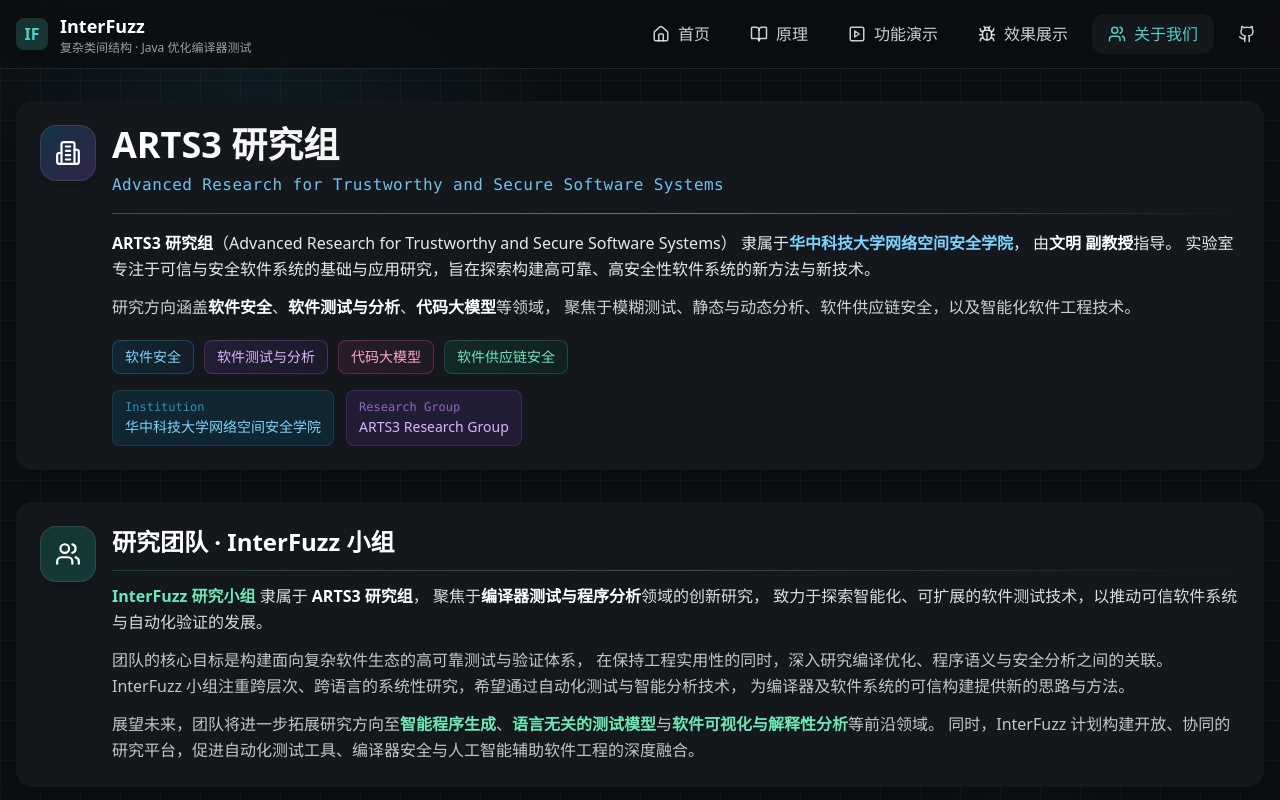
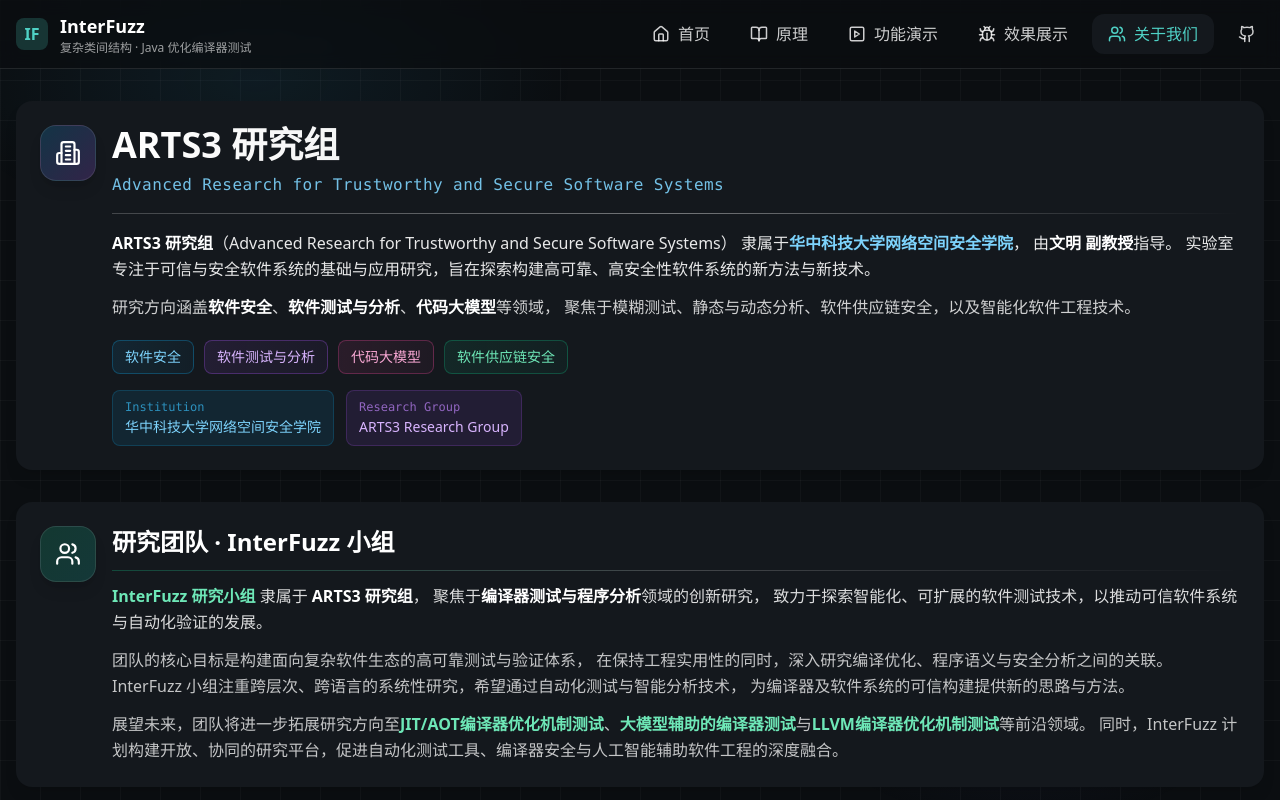
Before and after one commit to mayanotopgun1/Interfuzz, a React (Vite) app: page /about in a window 1280 px wide. Shown: the top 800 px of the page. Built offline with nearby package versions, Linux system fonts and the light colour scheme.

Commit message:
update About and Home pages with new research focus and description for clarity

```diff
--- a/src/pages/About.tsx
+++ b/src/pages/About.tsx
@@ -112,9 +112,9 @@ export default function About() {
             </p>
             <p className="mt-3 text-white/75 leading-relaxed">
               展望未来，团队将进一步拓展研究方向至
-              <strong className="text-emerald-300">智能程序生成</strong>、
-              <strong className="text-emerald-300">语言无关的测试模型</strong>与
-              <strong className="text-emerald-300">软件可视化与解释性分析</strong>
+              <strong className="text-emerald-300">JIT/AOT编译器优化机制测试</strong>、
+              <strong className="text-emerald-300">大模型辅助的编译器测试</strong>与
+              <strong className="text-emerald-300">LLVM编译器优化机制测试</strong>
               等前沿领域。 同时，InterFuzz
               计划构建开放、协同的研究平台，促进自动化测试工具、编译器安全与人工智能辅助软件工程的深度融合。
             </p>
--- a/src/pages/Home.tsx
+++ b/src/pages/Home.tsx
@@ -18,7 +18,7 @@ export default function Home() {
           </div>
           <h1 className="mt-4 text-4xl md:text-6xl font-semibold tracking-tight">InterFuzz</h1>
           <p className="mt-4 md:mt-6 text-base md:text-xl text-white/70 max-w-3xl mx-auto">
-            面向复杂“类间结构”的高层程序图（HPG）建模与变异，引导性挖掘 Java 优化编译器缺陷。
+            基于异构程序图的Java优化编译器模糊测试方法，用于验证编译器在处理复杂类间结构时的正确性
           </p>
           <div className="mt-8 flex items-center justify-center gap-3">
             <Link
```
